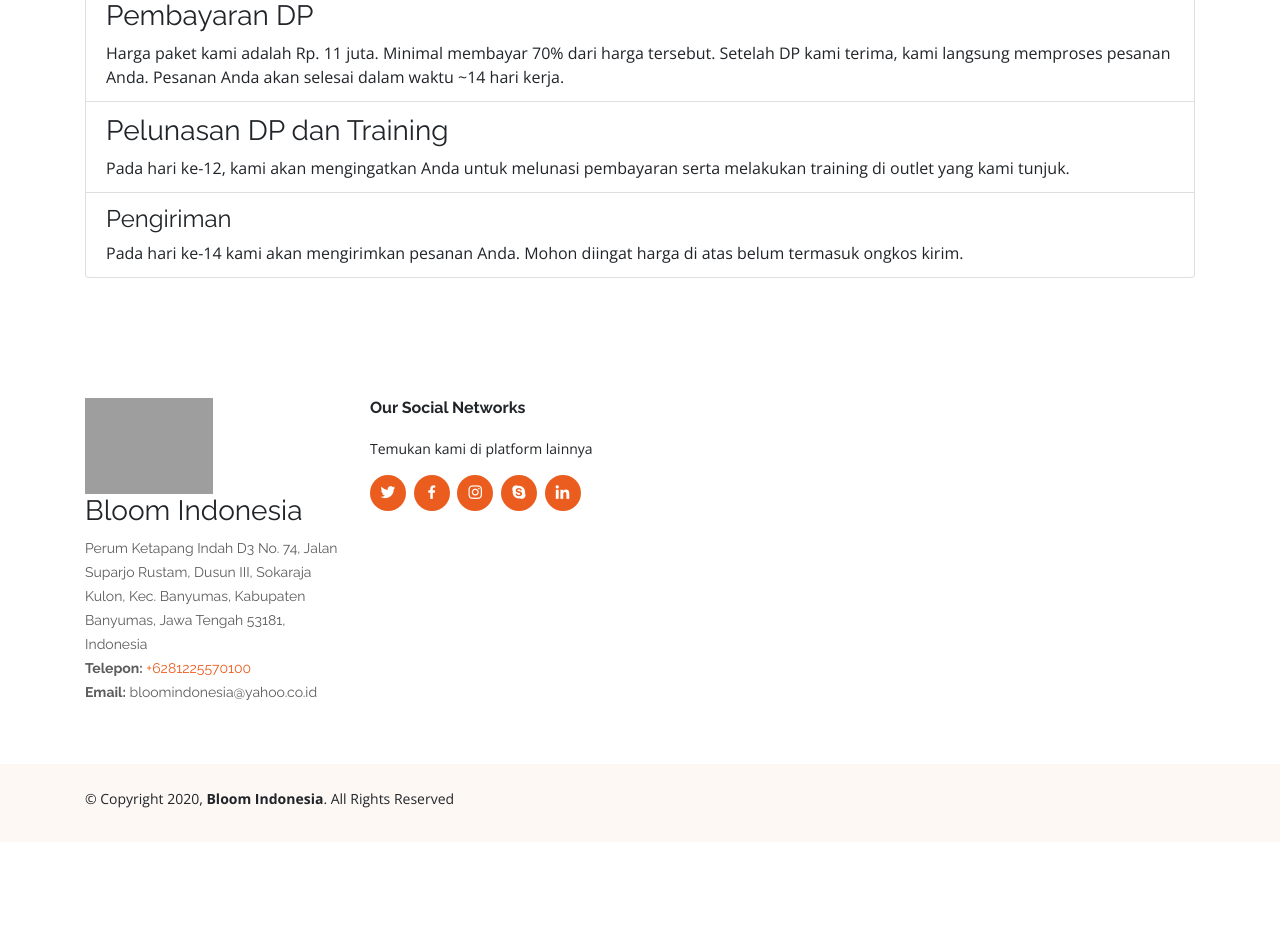
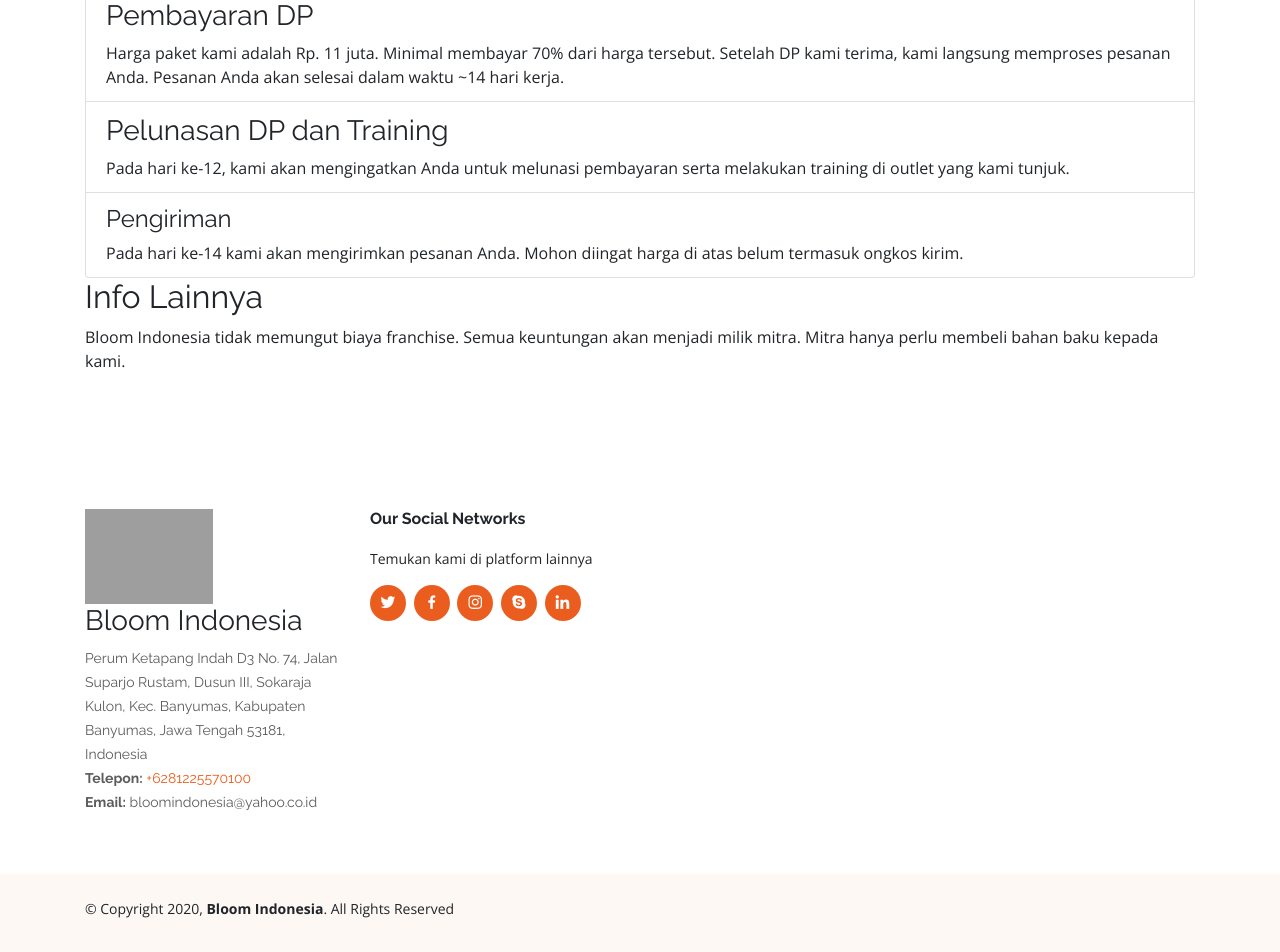
Before and after one commit to taufan-mft/bloom, a Django app: page /second/ in a window 1280 px wide. Shown: the part 878-1830 px from the top of the page. Before the commit the page ends 1686 px from the top, so only its background shows below. Run offline with Django 3.2, Linux system fonts and the light colour scheme; some libraries are stand-ins or nearby versions; grey boxes are pictures that could not be loaded.

Commit message:
final amin

```diff
--- a/web/templates/inner-page.html
+++ b/web/templates/inner-page.html
@@ -113,6 +113,8 @@
   di outlet yang kami tunjuk.</li>
   <li class="list-group-item"><h4>Pengiriman</h4>Pada hari ke-14 kami akan mengirimkan pesanan Anda. Mohon diingat harga di atas belum termasuk ongkos kirim.</li>
 </ul>
+<h2>Info Lainnya</h2>
+<p>Bloom Indonesia tidak memungut biaya franchise. Semua keuntungan akan menjadi milik mitra. Mitra hanya perlu membeli bahan baku kepada kami.</p>
       </div>
     </section>
 
```
